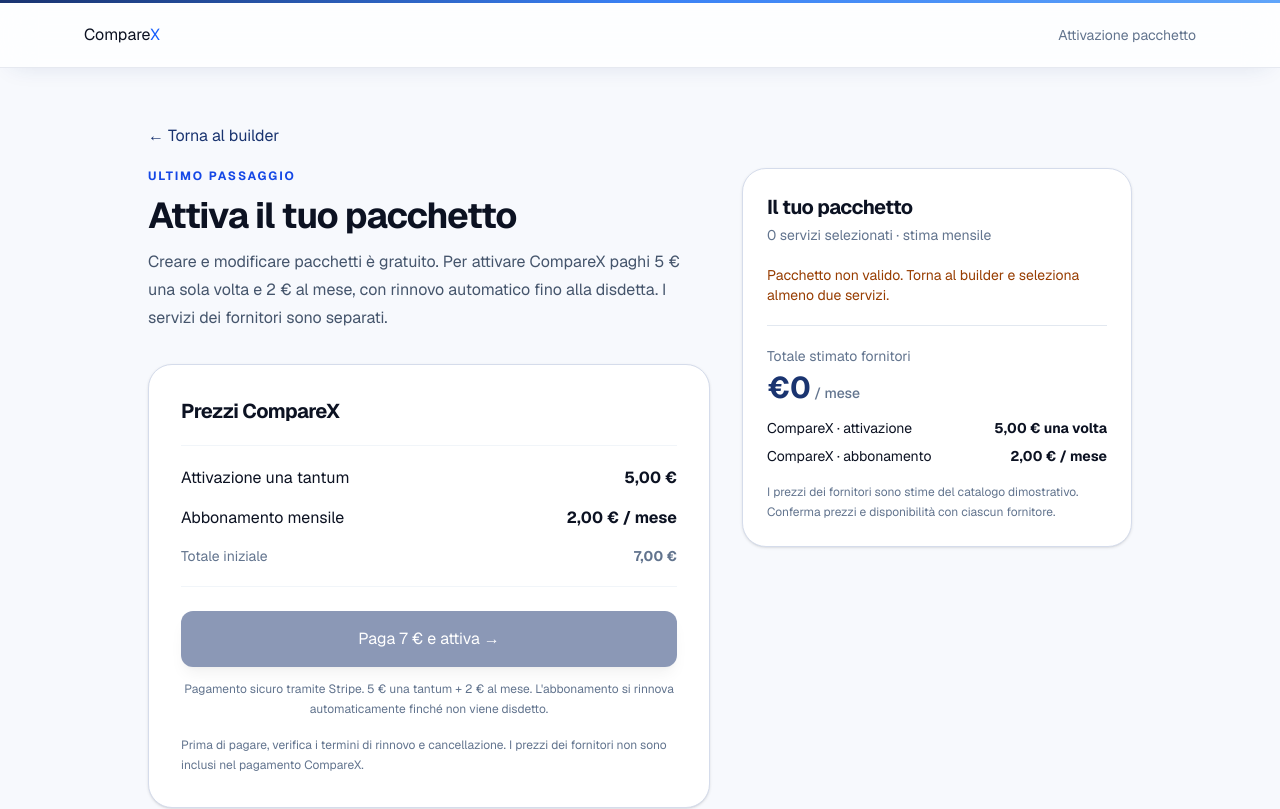
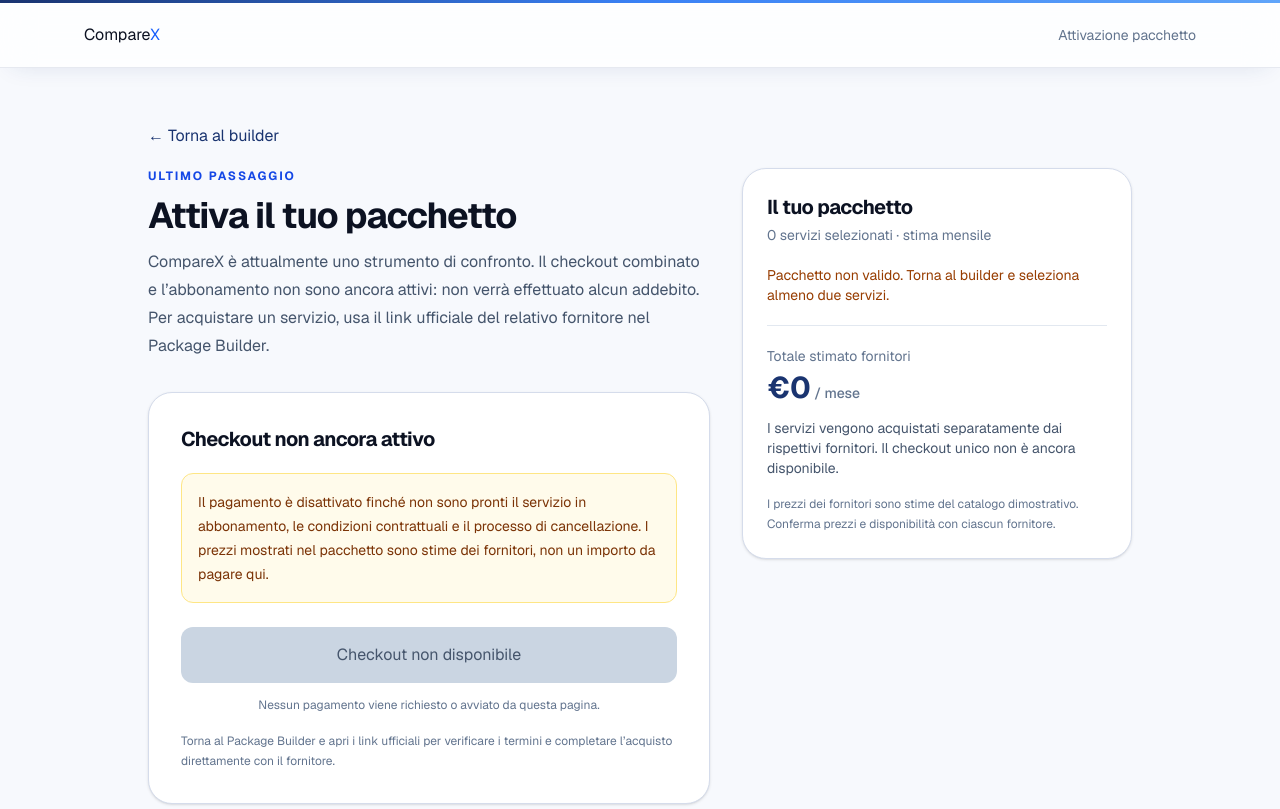
Before and after one commit to pietroconforti-blip/compareX, a Next.js app: page /checkout in a window 1280 px wide. Shown: the top 809 px of the page. Built offline with nearby package versions, Linux system fonts and the light colour scheme.

Commit message:
Clearly mark checkout as unavailable until CompareX subscription is launch-ready

```diff
--- a/app/checkout/page.tsx
+++ b/app/checkout/page.tsx
@@ -31,25 +31,21 @@
       <button onClick={() => router.push("/package-builder")} className="text-sm font-semibold text-[#1a3470] hover:underline">← Torna al builder</button>
       <div className="mt-5 grid gap-8 lg:grid-cols-[1fr_390px]"><section>
         <p className="text-xs font-bold uppercase tracking-[0.16em] text-blue-700">Ultimo passaggio</p><h1 className="mt-3 text-4xl font-bold tracking-tight">Attiva il tuo pacchetto</h1>
-        <p className="mt-3 max-w-2xl leading-7 text-slate-600">Creare e modificare pacchetti è gratuito. Per attivare CompareX paghi 5 € una sola volta e 2 € al mese, con rinnovo automatico fino alla disdetta. I servizi dei fornitori sono separati.</p>
+        <p className="mt-3 max-w-2xl leading-7 text-slate-600">CompareX è attualmente uno strumento di confronto. Il checkout combinato e l’abbonamento non sono ancora attivi: non verrà effettuato alcun addebito. Per acquistare un servizio, usa il link ufficiale del relativo fornitore nel Package Builder.</p>
         {cancelled && <p className="mt-5 rounded-xl border border-amber-200 bg-amber-50 p-4 text-sm text-amber-900">Pagamento annullato: non hai completato l'acquisto.</p>}
         {error && <p role="alert" className="mt-5 rounded-xl border border-red-200 bg-red-50 p-4 text-sm text-red-800">{error}</p>}
         <div className="mt-8 rounded-3xl border border-[#d5dceb] bg-white p-6 shadow-sm md:p-8">
-          <h2 className="text-xl font-bold">Prezzi CompareX</h2>
-          <div className="mt-5 space-y-4 border-y border-slate-100 py-5">
-            <p className="flex justify-between gap-3"><span>Attivazione una tantum</span><strong>5,00 €</strong></p>
-            <p className="flex justify-between gap-3"><span>Abbonamento mensile</span><strong>2,00 € / mese</strong></p>
-            <p className="flex justify-between gap-3 text-sm text-slate-500"><span>Totale iniziale</span><strong>7,00 €</strong></p>
-          </div>
-          <button type="button" onClick={activatePackage} disabled={loading || selected.length < 2} className="mt-6 w-full rounded-xl bg-[#1a3470] px-6 py-4 font-bold text-white shadow-lg transition hover:bg-[#12254f] disabled:cursor-not-allowed disabled:opacity-50">{loading ? "Apertura pagamento sicuro…" : "Paga 7 € e attiva →"}</button>
-          <p className="mt-3 text-center text-xs leading-5 text-slate-500">Pagamento sicuro tramite Stripe. 5 € una tantum + 2 € al mese. L'abbonamento si rinnova automaticamente finché non viene disdetto.</p>
-          <p className="mt-4 text-xs leading-5 text-slate-500">Prima di pagare, verifica i termini di rinnovo e cancellazione. I prezzi dei fornitori non sono inclusi nel pagamento CompareX.</p>
+          <h2 className="text-xl font-bold">Checkout non ancora attivo</h2>
+          <div className="mt-5 rounded-xl border border-amber-200 bg-amber-50 p-4 text-sm leading-6 text-amber-900">Il pagamento è disattivato finché non sono pronti il servizio in abbonamento, le condizioni contrattuali e il processo di cancellazione. I prezzi mostrati nel pacchetto sono stime dei fornitori, non un importo da pagare qui.</div>
+          <button type="button" disabled className="mt-6 w-full cursor-not-allowed rounded-xl bg-slate-300 px-6 py-4 font-bold text-slate-600">Checkout non disponibile</button>
+          <p className="mt-3 text-center text-xs leading-5 text-slate-500">Nessun pagamento viene richiesto o avviato da questa pagina.</p>
+          <p className="mt-4 text-xs leading-5 text-slate-500">Torna al Package Builder e apri i link ufficiali per verificare i termini e completare l’acquisto direttamente con il fornitore.</p>
         </div>
         </section>
         <aside className="h-fit rounded-3xl border border-[#d5dceb] bg-white p-6 shadow-sm lg:sticky lg:top-6"><h2 className="text-xl font-bold">Il tuo pacchetto</h2><p className="mt-1 text-sm text-slate-500">{selected.length} servizi selezionati · stima mensile</p>
           <div className="mt-5 space-y-4">{selected.map((o) => <div key={o.id} className="flex items-start justify-between gap-3 border-b border-slate-100 pb-4"><div className="flex gap-3"><span className="flex h-10 w-10 items-center justify-center rounded-xl bg-[#f0f5ff] text-xl">{categoryIcons[o.category]}</span><div><p className="text-xs font-semibold uppercase tracking-wide text-slate-500">{categoryLabels[o.category]}</p><p className="mt-1 font-semibold">{o.name}</p><p className="mt-1 text-sm text-slate-500">{o.location}</p></div></div><span className="shrink-0 text-sm font-bold">{formatPrice(o.price)}</span></div>)}
           {selected.length === 0 && <p className="text-sm text-amber-800">Pacchetto non valido. Torna al builder e seleziona almeno due servizi.</p>}</div>
-          <div className="mt-5 border-t border-slate-200 pt-5"><p className="text-sm text-slate-500">Totale stimato fornitori</p><p className="mt-1 text-3xl font-bold text-[#1a3470]">{formatPrice(total)}<span className="text-sm font-medium text-slate-500"> / mese</span></p><p className="mt-3 flex justify-between text-sm"><span>CompareX · attivazione</span><strong>5,00 € una volta</strong></p><p className="mt-2 flex justify-between text-sm"><span>CompareX · abbonamento</span><strong>2,00 € / mese</strong></p></div>
+          <div className="mt-5 border-t border-slate-200 pt-5"><p className="text-sm text-slate-500">Totale stimato fornitori</p><p className="mt-1 text-3xl font-bold text-[#1a3470]">{formatPrice(total)}<span className="text-sm font-medium text-slate-500"> / mese</span></p><p className="mt-3 text-sm text-slate-600">I servizi vengono acquistati separatamente dai rispettivi fornitori. Il checkout unico non è ancora disponibile.</p></div>
           <p className="mt-4 text-xs leading-5 text-slate-500">I prezzi dei fornitori sono stime del catalogo dimostrativo. Conferma prezzi e disponibilità con ciascun fornitore.</p>
         </aside>
       </div>
```
